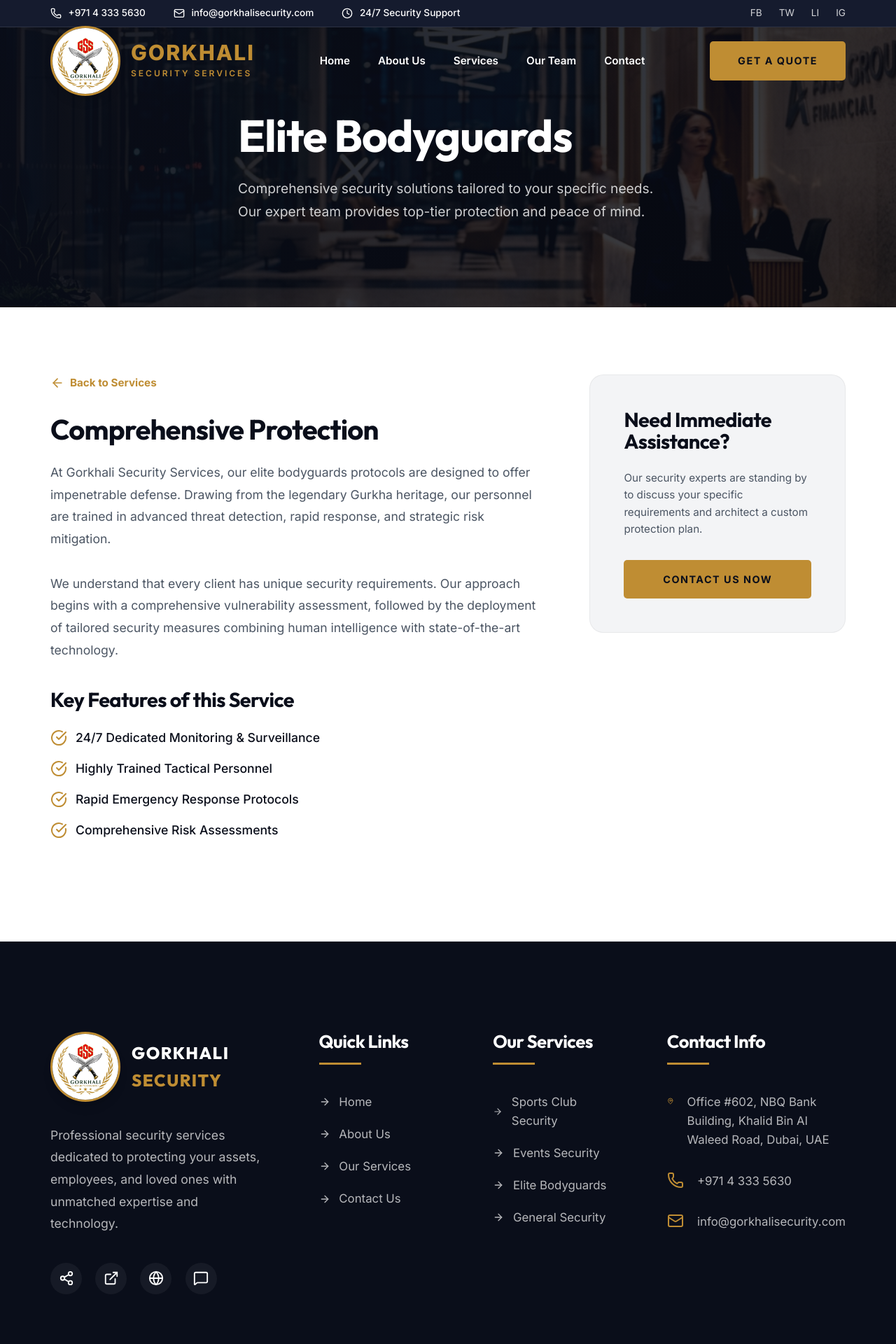
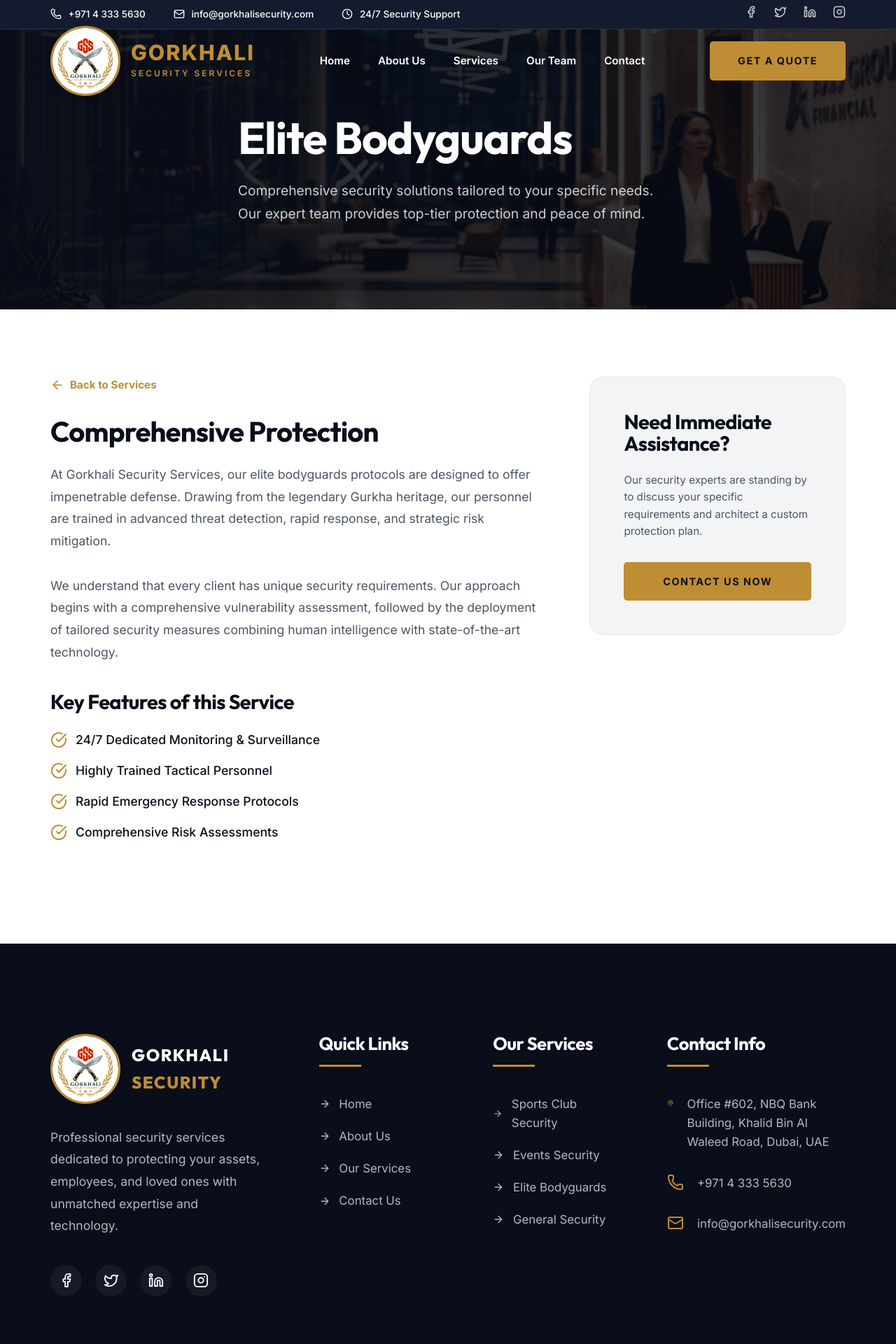
Before and after one commit to sabin876/Gorkhali-Security-Services, a React (Vite) app: page /services/elite-bodyguards in a window 1280 px wide. Shown: the top 1920 px of the page at 70% size. Built offline with nearby package versions, Linux system fonts and the light colour scheme.

Commit message:
Replace text social links and generic icons with brand-specific Lucide icons

```diff
--- a/src/components/Footer.jsx
+++ b/src/components/Footer.jsx
@@ -1,7 +1,7 @@
 import React from 'react';
 import { Link } from 'react-router-dom';
 import { HashLink } from 'react-router-hash-link';
-import { Phone, Mail, MapPin, ArrowRight, Share2, ExternalLink, Globe, MessageSquare } from 'lucide-react';
+import { Phone, Mail, MapPin, ArrowRight, Facebook, Twitter, Linkedin, Instagram } from 'lucide-react';
 import logo from '../assets/logo.jpeg';
 
 const Footer = () => {
@@ -19,10 +19,10 @@
               employees, and loved ones with unmatched expertise and technology.
             </p>
             <div className="social-icons">
-              <a href="#"><Share2 size={22} /></a>
-              <a href="#"><ExternalLink size={22} /></a>
-              <a href="#"><Globe size={22} /></a>
-              <a href="#"><MessageSquare size={22} /></a>
+              <a href="#" aria-label="Facebook"><Facebook size={22} /></a>
+              <a href="#" aria-label="Twitter"><Twitter size={22} /></a>
+              <a href="#" aria-label="LinkedIn"><Linkedin size={22} /></a>
+              <a href="#" aria-label="Instagram"><Instagram size={22} /></a>
             </div>
           </div>
 
--- a/src/components/Header.jsx
+++ b/src/components/Header.jsx
@@ -2,7 +2,7 @@
 import { motion, AnimatePresence } from 'framer-motion';
 import { Link } from 'react-router-dom';
 import { HashLink } from 'react-router-hash-link';
-import { Phone, Mail, Clock, Menu, X } from 'lucide-react';
+import { Phone, Mail, Clock, Menu, X, Facebook, Twitter, Linkedin, Instagram } from 'lucide-react';
 import logo from '../assets/logo.jpeg';
 
 const Header = ({ isScrolled }) => {
@@ -22,10 +22,10 @@
               <span><Clock size={16} /> 24/7 Security Support</span>
             </div>
             <div className="social-links">
-              <a href="#">FB</a>
-              <a href="#">TW</a>
-              <a href="#">LI</a>
-              <a href="#">IG</a>
+              <a href="#" aria-label="Facebook"><Facebook size={18} /></a>
+              <a href="#" aria-label="Twitter"><Twitter size={18} /></a>
+              <a href="#" aria-label="LinkedIn"><Linkedin size={18} /></a>
+              <a href="#" aria-label="Instagram"><Instagram size={18} /></a>
             </div>
           </div>
         </div>
```
